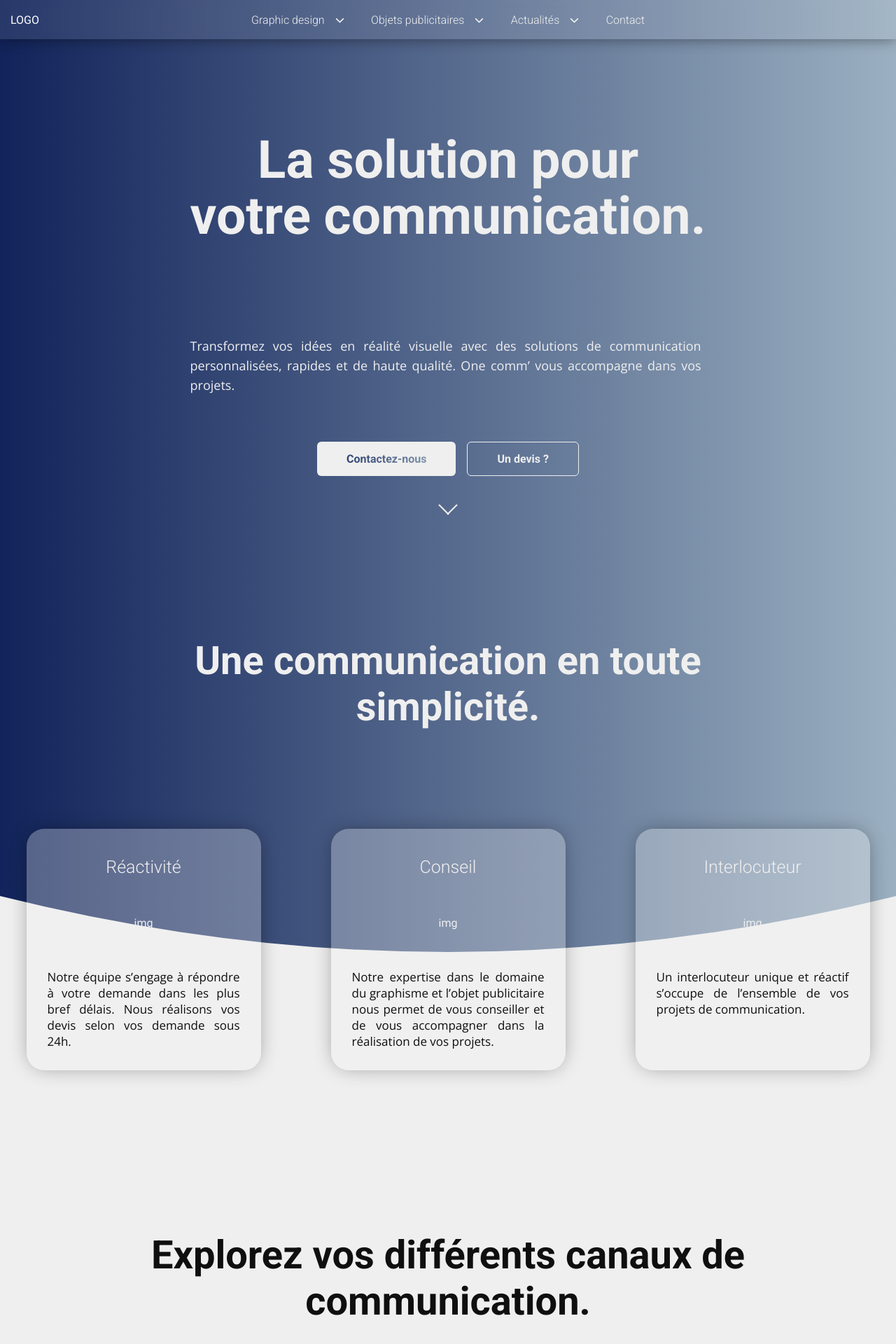
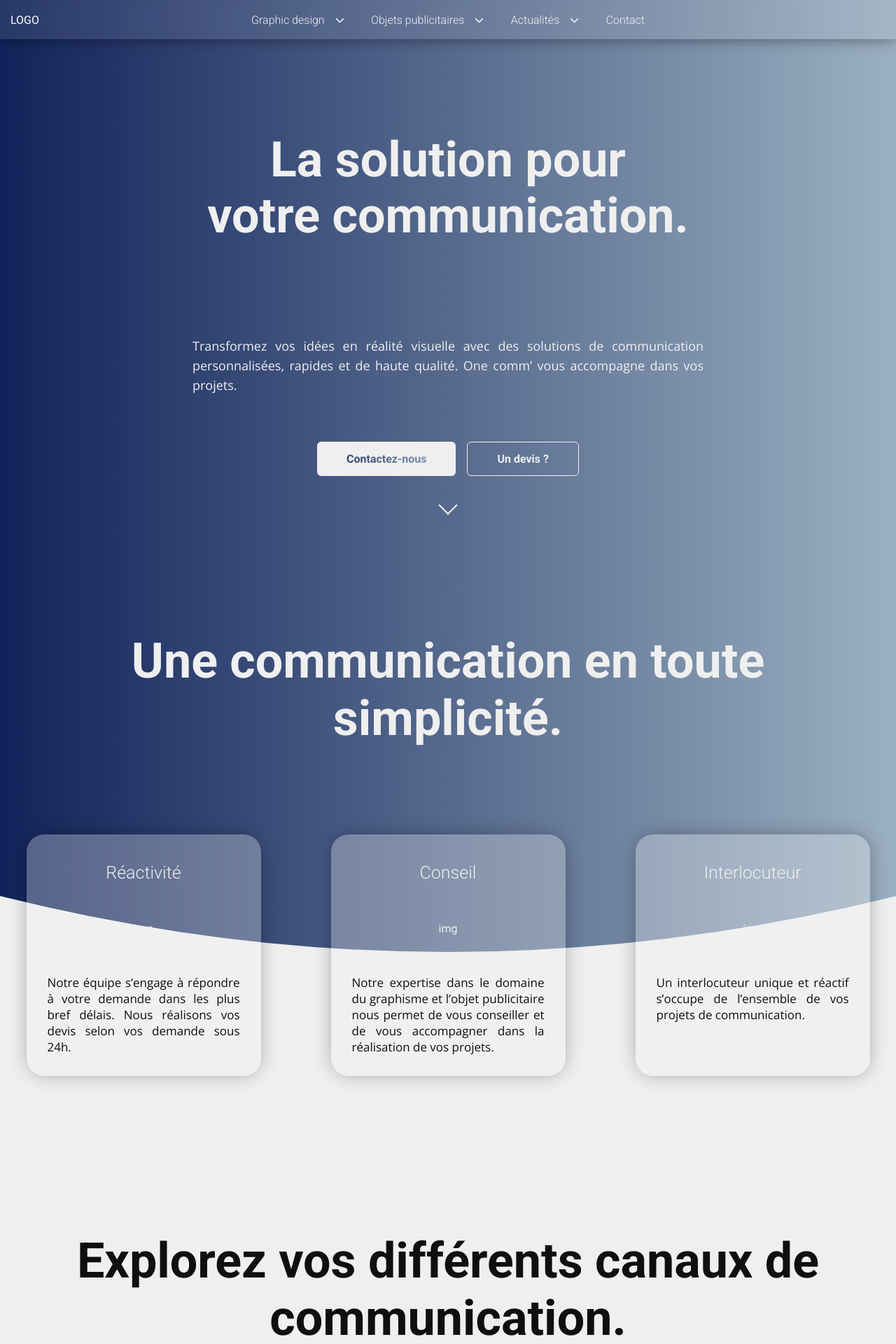
Before and after one commit to Scharlyopitz/One-comm, a React (Vite) app: page / in a window 1280 px wide. Shown: the top 1920 px of the page at 70% size. Built offline with nearby package versions, Linux system fonts and the light colour scheme.

Commit message:
Changement taille h1

```diff
--- a/src/sass/base/_reset.scss
+++ b/src/sass/base/_reset.scss
@@ -15,6 +15,11 @@ body {
   a {
     color: $White;
   }
+}
+
+h1 {
+  font-size: 70px;
+}
 
 a {
   text-decoration: none;
@@ -28,4 +33,3 @@ body {
 li {
   list-style-type: none;
 }
-}
--- a/src/sass/home/_section1.scss
+++ b/src/sass/home/_section1.scss
@@ -14,7 +14,6 @@
     margin-bottom: 3vh;
 
     h1 {
-      font-size: 75px;
       line-height: 10vh;
     }
 
--- a/src/sass/home/_section2.scss
+++ b/src/sass/home/_section2.scss
@@ -8,7 +8,6 @@
   z-index: 1;
 
   h1 {
-    font-size: 56px;
     text-align: center;
   }
 
--- a/src/sass/home/_section3.scss
+++ b/src/sass/home/_section3.scss
@@ -9,7 +9,6 @@
 
   h1 {
     text-align: center;
-    font-size: 56px;
   }
 
   .description {
--- a/src/sass/home/_section4.scss
+++ b/src/sass/home/_section4.scss
@@ -6,7 +6,6 @@
   padding: 20vh 0;
 
   h1 {
-    font-size: 60px;
     padding-bottom: 15vh;
   }
 
--- a/src/sass/home/_section5.scss
+++ b/src/sass/home/_section5.scss
@@ -8,7 +8,6 @@
   min-height: 0;
 
   h1 {
-    font-size: 60px;
     margin-bottom: 16vh;
   }
   .logosContainer {
--- a/src/style/style.css
+++ b/src/style/style.css
@@ -16,14 +16,21 @@ body,
 body a {
   color: #efefef;
 }
-body a {
+
+h1 {
+  font-size: 70px;
+}
+
+a {
   text-decoration: none;
 }
-body section {
+
+section {
   min-height: 100vh;
 }
-body ul,
-body li {
+
+ul,
+li {
   list-style-type: none;
 }
 
@@ -107,7 +114,6 @@ footer .copyright p {
   margin-bottom: 3vh;
 }
 .section1 .txt h1 {
-  font-size: 75px;
   line-height: 10vh;
 }
 .section1 .txt p {
@@ -199,7 +205,6 @@ footer .copyright p {
   z-index: 1;
 }
 .section2 h1 {
-  font-size: 56px;
   text-align: center;
 }
 .section2 .svg {
@@ -253,7 +258,6 @@ footer .copyright p {
 }
 .section3 h1 {
   text-align: center;
-  font-size: 56px;
 }
 .section3 .description {
   color: #11235a;
@@ -344,7 +348,6 @@ footer .copyright p {
   padding: 20vh 0;
 }
 .section4 h1 {
-  font-size: 60px;
   padding-bottom: 15vh;
 }
 .section4 .linesContainer {
@@ -438,7 +441,6 @@ footer .copyright p {
   min-height: 0;
 }
 .section5 h1 {
-  font-size: 60px;
   margin-bottom: 16vh;
 }
 .section5 .logosContainer {
```
Also changed, not shown: 1 other file (tests, documents, lock files or other folders). Lines whose indentation alone changed are shown as unchanged.
